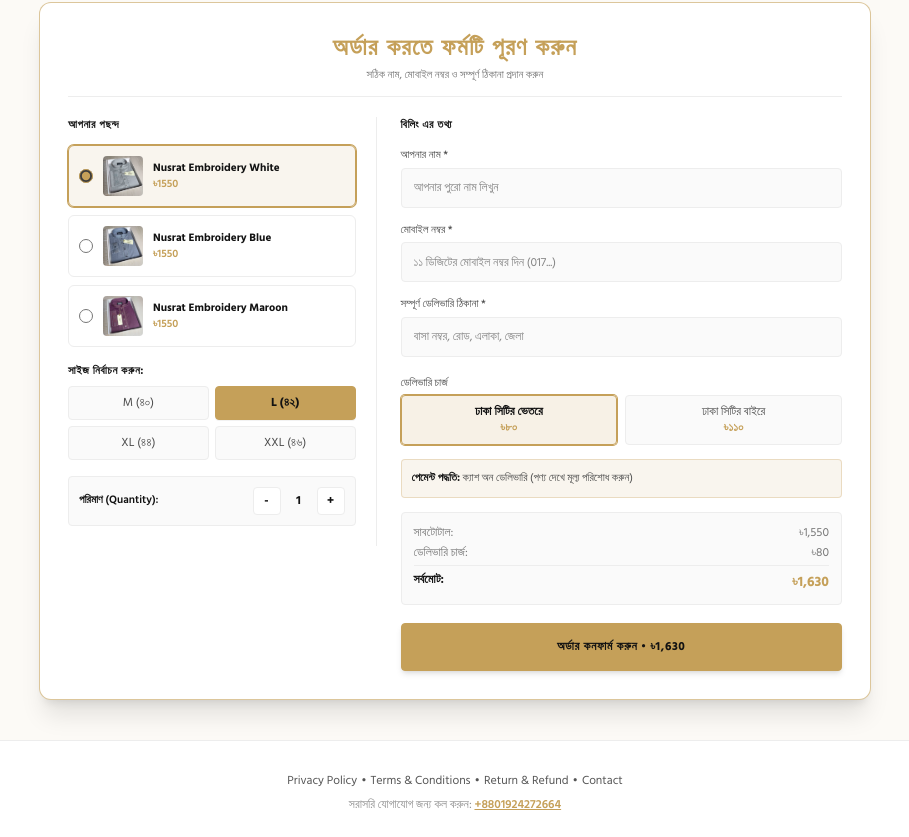
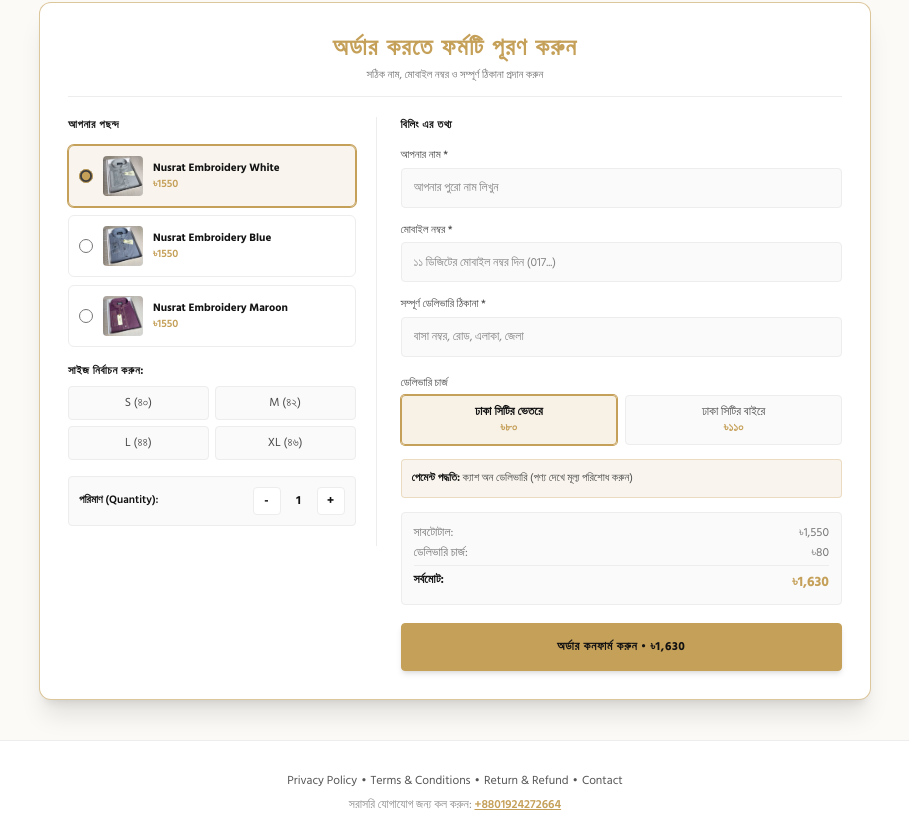
Before and after one commit to ahnamahmed/nusrat-store, a Next.js app: page /exclusive in a window 1280 px wide. Shown: the part 2095-2932 px from the top of the page, without its empty margins (185-1094 px from the left). Built offline with nearby package versions, Linux system fonts and the light colour scheme; no server answers; a web font is replaced by a local one.

Commit message:
Fixed size

```diff
--- a/app/exclusive/page.tsx
+++ b/app/exclusive/page.tsx
@@ -42,7 +42,7 @@ const PRODUCTS: ProductItem[] = [
     },
 ];
 
-const SIZES = ["M (৪০)", "L (৪২)", "XL (৪৪)", "XXL (৪৬)"];
+const SIZES = ["S (৪০)", "M (৪২)", "L (৪৪)", "XL (৪৬)"];
 
 export default function ExclusiveFunnelPage() {
     const formRef = useRef<HTMLDivElement>(null);
```
